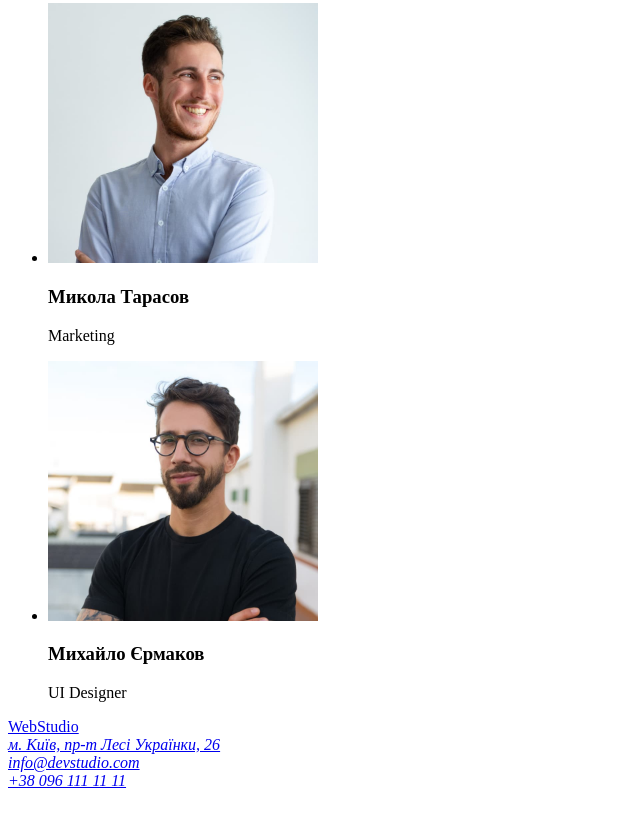
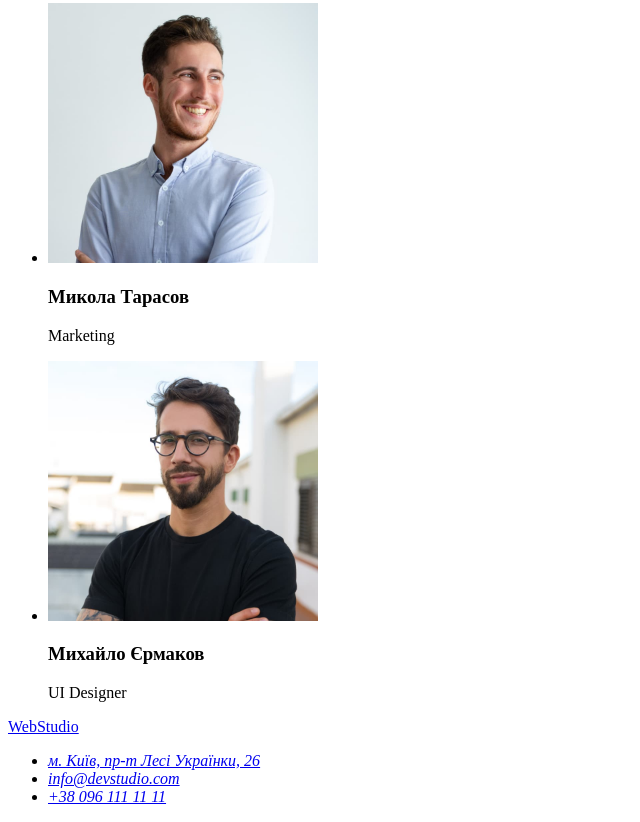
Before and after one commit to allborysenko/goit-markup-hw-01, a plain HTML site: page index.html in a window 1280 px wide. Shown: the part 2048-2870 px from the top of the page, without its empty margins (0-640 px from the left). Before the commit the page ends 2846 px from the top, so only its background shows below. Drawn offline with Linux system fonts and the light colour scheme.

Commit message:
Update index.html

```diff
--- a/index.html
+++ b/index.html
@@ -83,9 +83,13 @@
     <footer>
         <a href="/index.html">WebStudio</a>
         <address>
-            <a href="https://cutt.ly/aXV1ov9" target="_blank" rel="nofollow noopener noreferrer">м. Київ, пр-т Лесі Українки, 26</a><br>
-            <a href="mailto:info@devstudio.com">info@devstudio.com</a><br>
-            <a href="tel:+380961111111">+38 096 111 11 11</a>
+          <ul>
+            <li><a href="https://cutt.ly/aXV1ov9" target="_blank" rel="nofollow noopener noreferrer">м. Київ, пр-т Лесі Українки,
+                26</a><br></li>
+            <li><a href="mailto:info@devstudio.com">info@devstudio.com</a><br></li>
+            <li><a href="tel:+380961111111">+38 096 111 11 11</a></li>
+          </ul>
+
         </address>
     </footer>
 </body>
```
